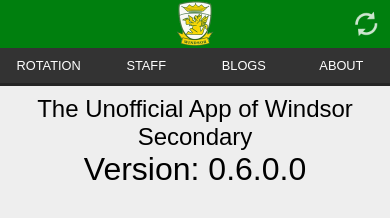
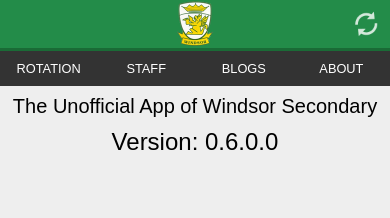
Before and after one commit to cbolton97/Neon, a plain HTML site: page www/index.html in a window 390 px wide. Drawn offline with Linux system fonts and the light colour scheme; some packages are replaced by stand-ins of ours; a web font is replaced by a local one.

Commit message:
Changed color scheme.

```diff
--- a/www/core/logic/js/scripts/prereq.js
+++ b/www/core/logic/js/scripts/prereq.js
@@ -1,3 +1,7 @@
+//global used to determine user input type ie touchstart
+var trigger = "click";
+
+
 //phonegap watching for app resume
 document.addEventListener("resume", onResume, false);
 function onResume() {
@@ -6,8 +10,7 @@
         loadPage(page, "resume");
     }, 0);
 }
-//global used to determine user input type ie touchstart
-var trigger = "touchstart";
+
 
 //creates time, space, and quite possibly the universe.
 var days = new Array('Sunday', 'Monday', 'Tuesday', 'Wednesday', 'Thursday', 'Friday', 'Saturday');
--- a/www/core/styling/css/main.css
+++ b/www/core/styling/css/main.css
@@ -25,9 +25,11 @@
 	padding:0;
 	width:100%;
 	height:auto;
-	background:#007F0E;
-    border-bottom:3px solid #252525;
+	background:#238C49;
 	/*box-shadow:0 1px 5px #222;*/
+}
+.header-container {
+      border-bottom:3px solid #1A6B36;
 }
 .header-logo{
     position:absolute;
@@ -129,13 +131,14 @@
 }
 .app-title {
     display:block;
+     margin:10px 0;
+    font:125% "platform light", sans-serif;
+}
+.current-version-pre{
     font:150% "platform light", sans-serif;
 }
-.current-version-pre{
-    font:200% "platform light", sans-serif;
-}
 .current-version {
-    font:200% "platform thin", sans-serif;
+    font:150% "platform thin", sans-serif;
 }
 .item-title {
     font:bold 100% "platform light", sans-serif;
@@ -158,6 +161,7 @@
     text-decoration:none;
 }
 /* Color Palette
-green: #007F0E
-
-    */
+link green: #007F0E
+dark green: #1A6B36
+background green: #238C49;
+ */
--- a/www/index.html
+++ b/www/index.html
@@ -15,7 +15,7 @@
             <div id="wrapper">
                 <!-- global header -->
                 <div class="fixed wrapper-element" id="wrapper-header">
-                    <div id="wrapper-hero">
+                    <div class="header-container">
                         <div class="header-logo">
 
                         </div>
```
